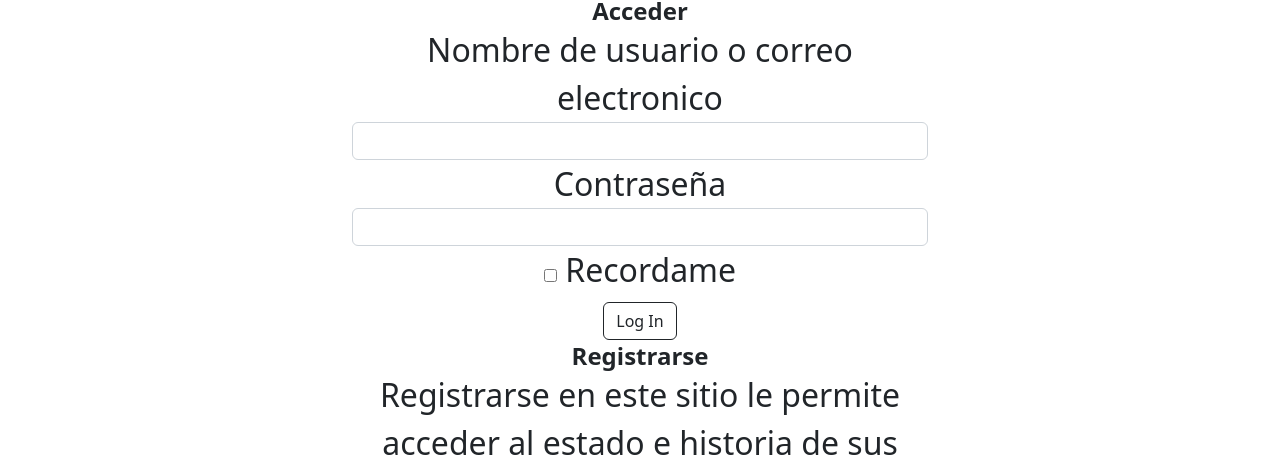
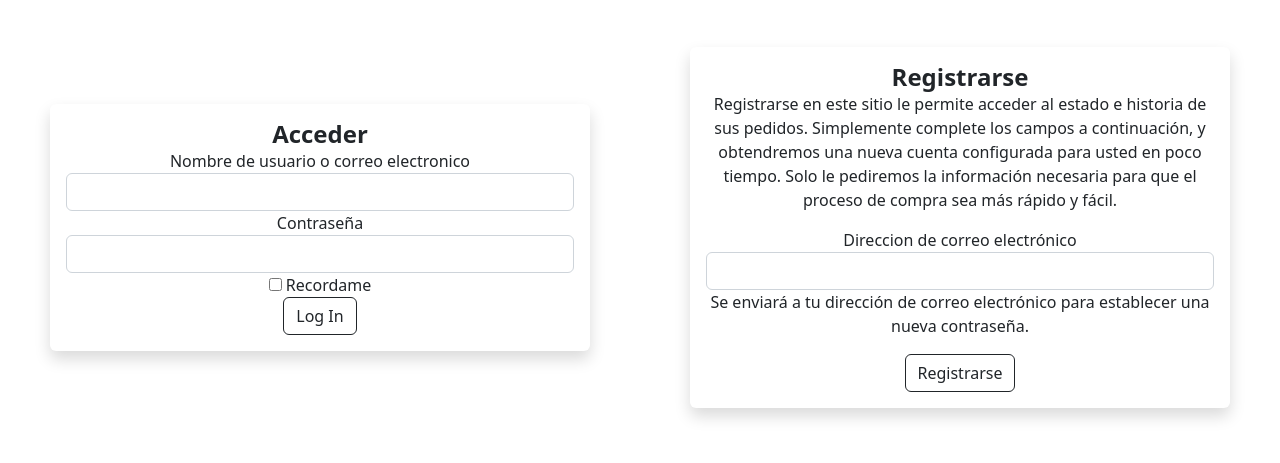
Before and after one commit to MelinaMB/3PreEntregaMelinaBustos, a website: page pages/micuenta.html in a window 1280 px wide. Shown: the part 435-898 px from the top of the page. Drawn offline with nearby package versions, Linux system fonts and the light colour scheme.

Commit message:
sexto commit

```diff
--- a/pages/micuenta.html
+++ b/pages/micuenta.html
@@ -87,12 +87,12 @@
 
         <!-- formulario de acceder y registro -->
 
-        <div class="centrar">
+        <div class="centrar accederregistro">
 
             <!-- formulario acceder -->
 
 
-            <div class="acceder">
+            <div class="registroacceder shadow p-3 mb-5 bg-body rounded">
 
                 <div>
                     <h4>Acceder</h4>
@@ -124,7 +124,7 @@
                 </div>
             </div>
             <!-- formulario de registro -->
-            <div class="registro">
+            <div class="registroacceder shadow p-3 mb-5 bg-body rounded">
 
                 <div>
                     <h4>Registrarse</h4>
--- a/scss/_contacto.scss
+++ b/scss/_contacto.scss
@@ -9,3 +9,7 @@
     text-align: center;
     font-size: 2em;
 }
+
+.formulario {
+    margin: 40px;
+}
--- a/scss/_mediaqueries.scss
+++ b/scss/_mediaqueries.scss
@@ -9,6 +9,7 @@
             "footer"
         ;
     }
+
     /*mixin*/
     @mixin flex ($direccion, $justificado, $alineacion) {
         flex-direction: $direccion;
@@ -36,6 +37,7 @@
         font-size: 1em;
 
     }
+
     /* extend*/
     .img1 {
         @extend .imagen;
@@ -45,6 +47,7 @@
     .img2 {
         @extend .imagen;
         margin: 40px;
+
         img {
             width: 100%;
         }
@@ -82,17 +85,21 @@
         justify-content: space-evenly;
 
     }
+
     .redessociales {
         grid-area: redessociales;
         display: flex;
         flex-direction: row;
         justify-content: center;
     }
+
     .redes {
         display: flex;
         @include flex (row, space-evenly, center);
         margin: 10px;
     }
+
+    /*.................. pagina contacto.............*/
 
 
     /* ················pagina empresa················ */
@@ -114,11 +121,13 @@
         font-size: 2em;
         margin: $marging;
     }
+
     .imgproducto {
         flex-direction: row;
         justify-content: center;
         margin: $marging;
     }
+
     /*···················· pagina micuenta······················· */
 
     /* main */
@@ -132,6 +141,7 @@
         font-family: 'Abril Fatface', cursive, sans-serif;
         font-size: $spacing;
     }
+
     h4 {
         display: block;
         margin-block-start: 0px;
@@ -140,6 +150,7 @@
         margin-inline-end: 0px;
         font-weight: bold;
     }
+
     .accederregistro {
         display: flex;
         @include flex(row, space-between, center);
@@ -147,16 +158,14 @@
         margin: 0;
         font-size: 1em;
     }
-    .acceder {
-        width: 45%;
-    }
-    .registro {
-        width: 45%;
+
+    .registroacceder {
+        width: $width;
     }
 }
 
 @media screen and (min-width: 0px) and (max-width: 1199px) {
-    .flip-card-back{
+    .flip-card-back {
         content-visibility: hidden;
     }
 
@@ -168,6 +177,7 @@
         width: $spacing*6;
         height: $spacing*4;
     }
+
     .flip-card2 {
         background-color: transparent;
         width: $spacing*3;
@@ -180,6 +190,7 @@
         transition: transform 0.8s;
         transform-style: preserve-3d;
     }
+
     .flip-card2:hover .flip-card-inner {
         transform: rotateY(180deg);
     }
@@ -188,7 +199,8 @@
         transform: rotateY(180deg);
     }
 
-      .flip-card-front, .flip-card-back {
+    .flip-card-front,
+    .flip-card-back {
         position: absolute;
         -webkit-backface-visibility: hidden;
         backface-visibility: hidden;
--- a/scss/_micuenta.scss
+++ b/scss/_micuenta.scss
@@ -20,11 +20,6 @@ h4 {
     font-weight: bold;
 }
 
-
-.acceder {
-    width: 50%;
+.registroacceder {
+    margin: $spacing/2;
 }
-
-.registro {
-    width: 50%;
-}
--- a/scss/_variables.scss
+++ b/scss/_variables.scss
@@ -2,8 +2,4 @@ $color-primario: #e63333;
 $color-secundario: #000000;
 $spacing: 100px;
 $marging: 80px 0 80px 0;
-
-* {
-    margin: 0;
-    padding: 0;
-}
+$width: 45%
```
Also changed, not shown: pages/contacto.html (+1 -1 lines), pages/empresa.html (+2 -2 lines), pages/productos.html (+9 -9 lines), css/stylecss.css, scss/_empresa.scss (line endings or trailing spaces). Lines whose indentation alone changed are shown as unchanged.
